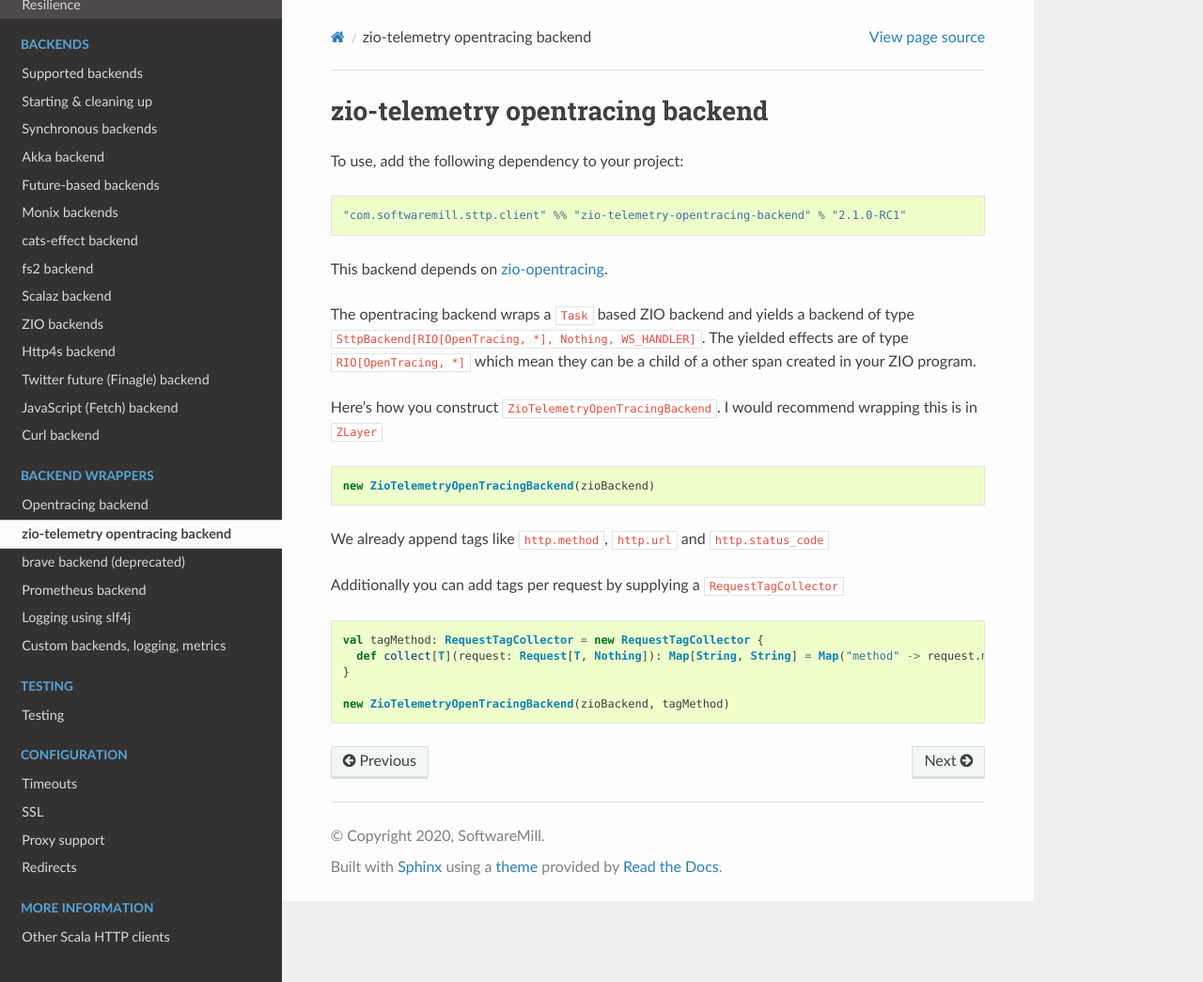
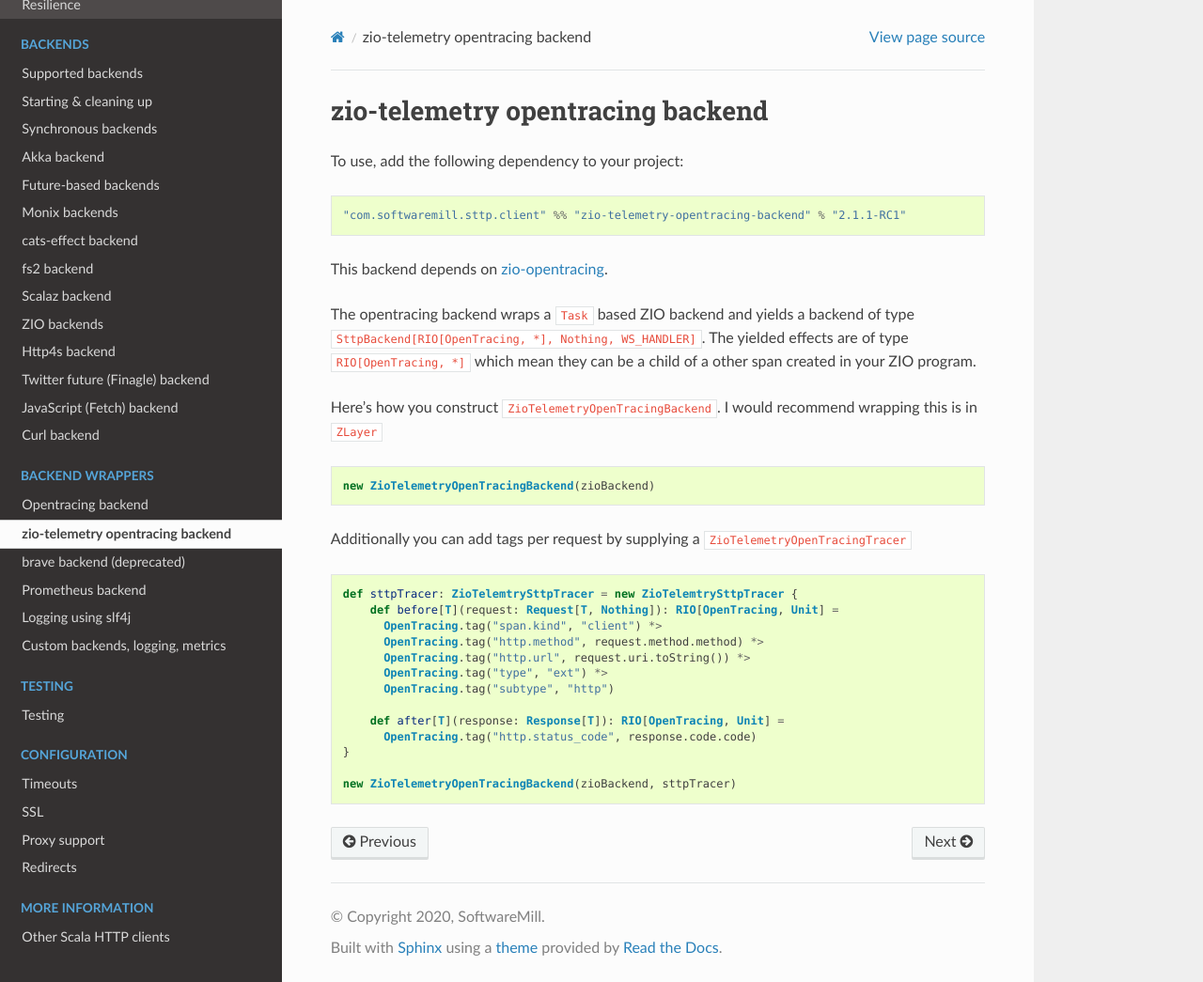
Before and after one commit to softwaremill/sttp, a Sphinx documentation site: the page built from docs/backends/wrappers/zio-opentracing.md, in a window 1280 px wide and 1045 px high. Shown: the whole window at 94% size. Built offline with Sphinx 7.4.7 and the Read the Docs theme 2.0.0, drawn with Linux system fonts in a browser that asks for light colours.

Commit message:
ZIO opentracing - Improvements on what you can trace and span should wrap whole operation

````diff
--- a/docs/backends/wrappers/zio-opentracing.md
+++ b/docs/backends/wrappers/zio-opentracing.md
@@ -3,7 +3,7 @@
 To use, add the following dependency to your project:
 
 ```
-"com.softwaremill.sttp.client" %% "zio-telemetry-opentracing-backend" % "2.1.0-RC1"
+"com.softwaremill.sttp.client" %% "zio-telemetry-opentracing-backend" % "2.1.1-RC1"
 ```
 
 This backend depends on [zio-opentracing](https://github.com/zio/zio-telemetry).
@@ -16,14 +16,20 @@ Here's how you construct `ZioTelemetryOpenTracingBackend`. I would recommend wra
 new ZioTelemetryOpenTracingBackend(zioBackend)
 ```
 
-We already append tags like `http.method`, `http.url` and `http.status_code`
-
-Additionally you can add tags per request by supplying a `RequestTagCollector`
+Additionally you can add tags per request by supplying a `ZioTelemetryOpenTracingTracer`
 
 ```scala
-val tagMethod: RequestTagCollector = new RequestTagCollector {
-  def collect[T](request: Request[T, Nothing]): Map[String, String] = Map("method" -> request.method.method)
+def sttpTracer: ZioTelemtrySttpTracer = new ZioTelemtrySttpTracer {
+    def before[T](request: Request[T, Nothing]): RIO[OpenTracing, Unit] =
+      OpenTracing.tag("span.kind", "client") *>
+      OpenTracing.tag("http.method", request.method.method) *>
+      OpenTracing.tag("http.url", request.uri.toString()) *>
+      OpenTracing.tag("type", "ext") *>
+      OpenTracing.tag("subtype", "http")
+
+    def after[T](response: Response[T]): RIO[OpenTracing, Unit] =
+      OpenTracing.tag("http.status_code", response.code.code)
 }
 
-new ZioTelemetryOpenTracingBackend(zioBackend, tagMethod)
+new ZioTelemetryOpenTracingBackend(zioBackend, sttpTracer)
 ```
````
Also changed, not shown: 1 other file.
